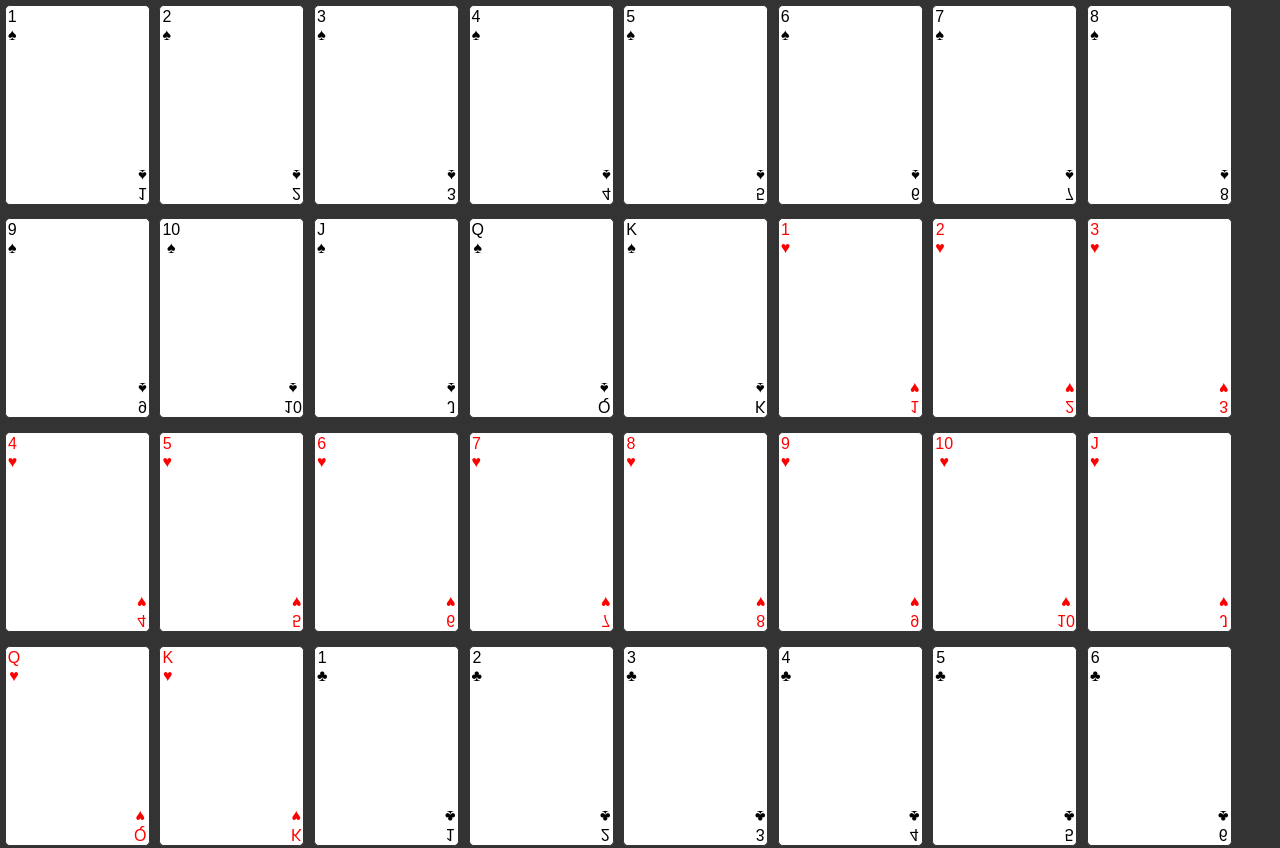
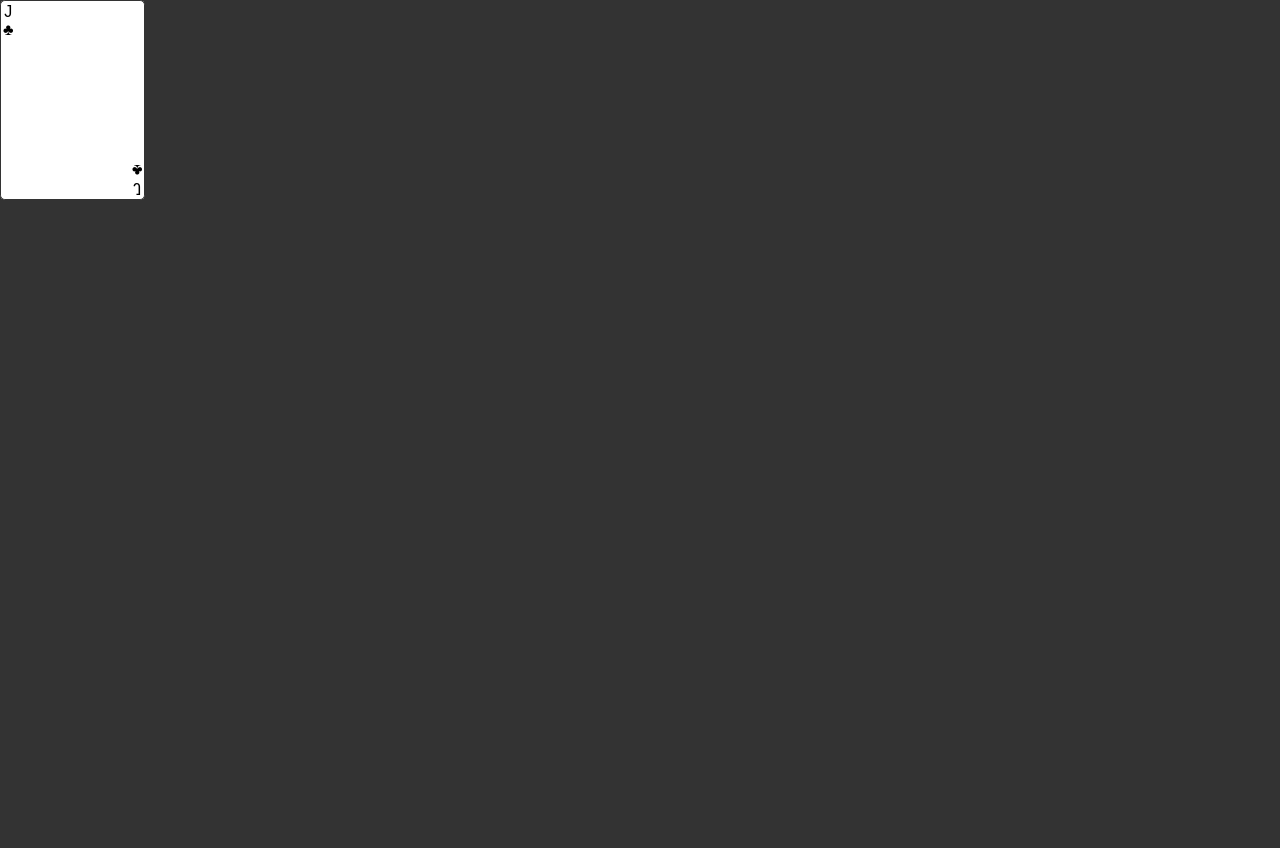
Before and after one commit to hkoskinen/react-solitaire, a React (Create React App) app: page / in a window 1280 px wide. Shown: the top 848 px of the page. After the commit the page ends 800 px from the top, so only its background shows below. Built offline with nearby package versions, Linux system fonts and the light colour scheme.

Commit message:
Add deck shuffling

```diff
--- a/src/App.js
+++ b/src/App.js
@@ -3,8 +3,7 @@ import Card from './Card';
 
 class App extends Component {
   state = {
-    deck: [],
-    title: 'solitaire',
+    deck: []
   }
 
   componentDidMount = () => {
@@ -28,7 +27,19 @@ class App extends Component {
         rankIndex++;
       }
     }
-    this.setState({deck})
+    this.setState({deck: this.shuffleDeck(deck)})
+  }
+
+  shuffleDeck = unshuffledDeck => {
+    // primitive way to shuffle the deck
+    const deck = unshuffledDeck;
+    for (let i = 0; i < deck.length; i++) {
+      const temp = deck[i];
+      const randIndex = Math.floor(Math.random() * deck.length);
+      deck[i] = deck[randIndex]
+      deck[randIndex] = temp;
+    }
+    return deck;
   }
 
   render() {
--- a/src/Card.css
+++ b/src/Card.css
@@ -3,10 +3,10 @@
   height: var(--card-height);
   border: 1px solid #333;
   background: #fff;
-  position: relative;
   border-radius: 0.3rem;
-  display: inline-block;
-  margin: 0.3rem;
+  position: absolute;
+  top: 0;
+  left: 0;
 }
 
 .pip-top {
```
